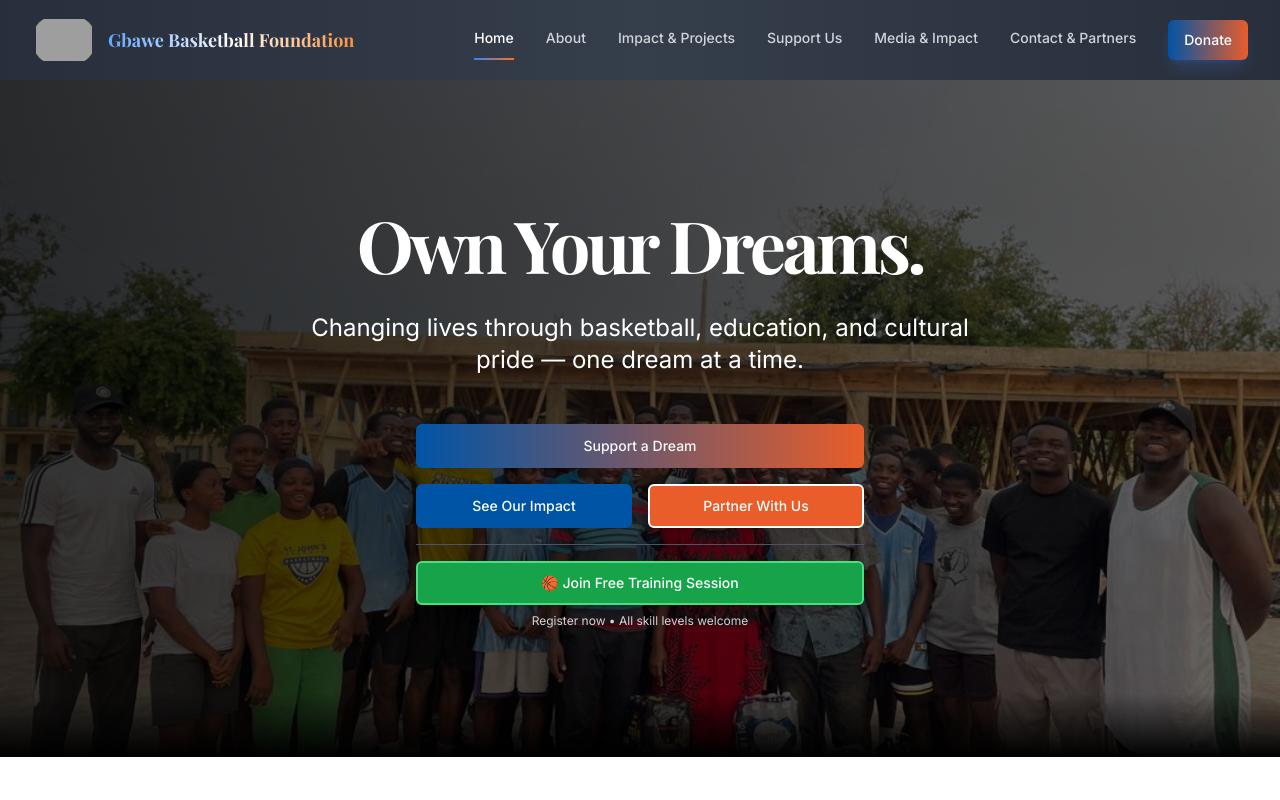
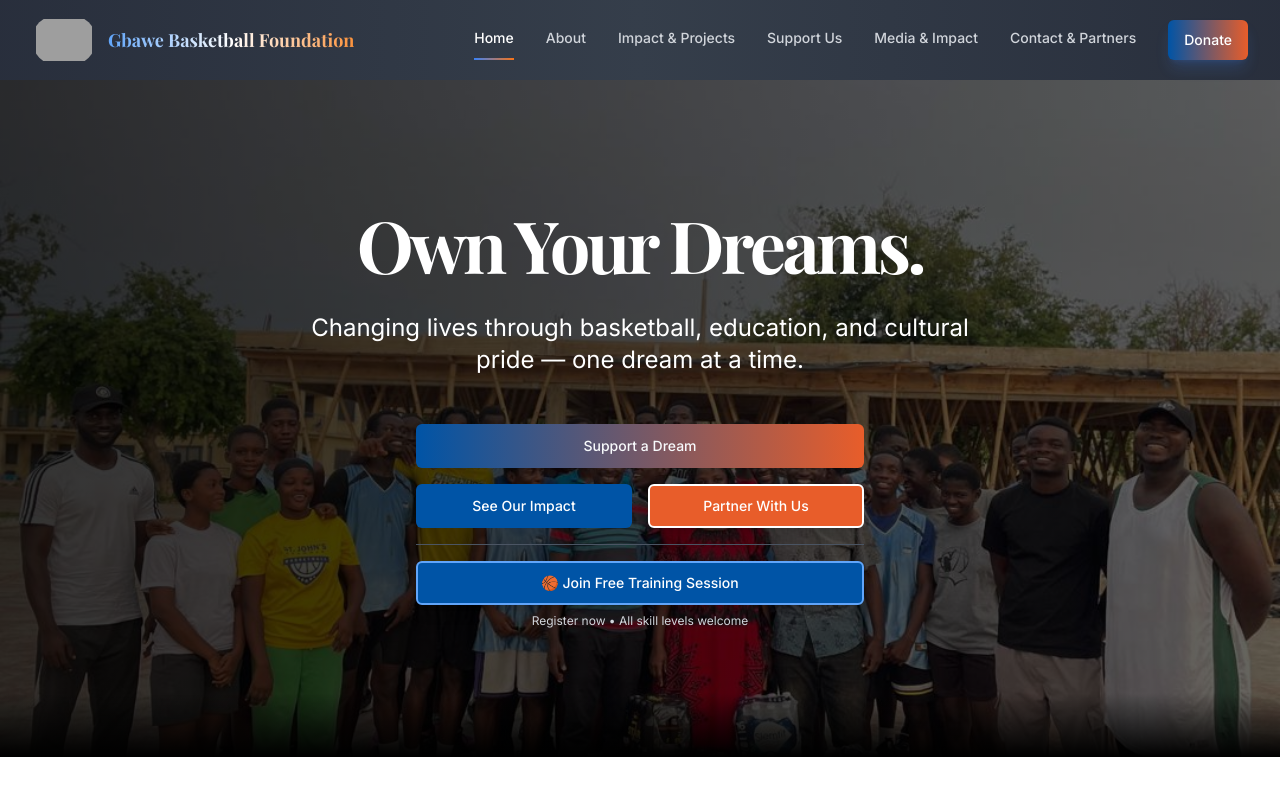
Before and after one commit to Seyramize/gbawebasketballfoundation, a Next.js app: page / in a window 1280 px wide. Shown: the top 800 px of the page. Built offline with nearby package versions, Linux system fonts and the light colour scheme; grey boxes are pictures that could not be loaded; a web font is replaced by a local one.

Commit message:
Changed Button color

```diff
--- a/components/hero-section.tsx
+++ b/components/hero-section.tsx
@@ -79,7 +79,7 @@ export default function HeroSection() {
               <Button
                 asChild
                 size="lg"
-                className="w-full bg-green-600 hover:bg-green-700 text-white border-2 border-green-400 shadow-lg transition-all duration-300 hover:shadow-xl hover:shadow-green-600/30 hover:-translate-y-1"
+                className="w-full bg-blue-600 hover:bg-blue-700 text-white border-2 border-blue-400 shadow-lg transition-all duration-300 hover:shadow-xl hover:shadow-blue-600/30 hover:-translate-y-1"
               >
                 <Link href="/training-registration">🏀 Join Free Training Session</Link>
               </Button>
```
